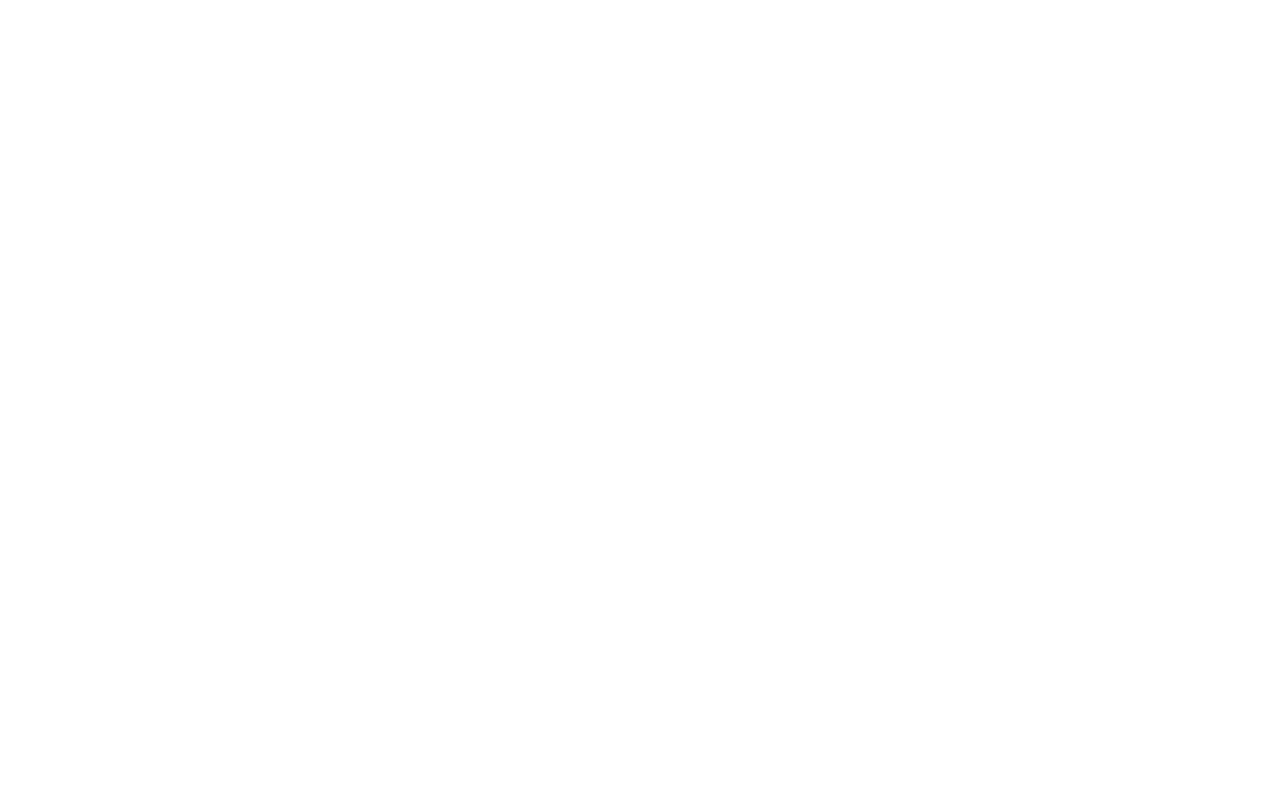
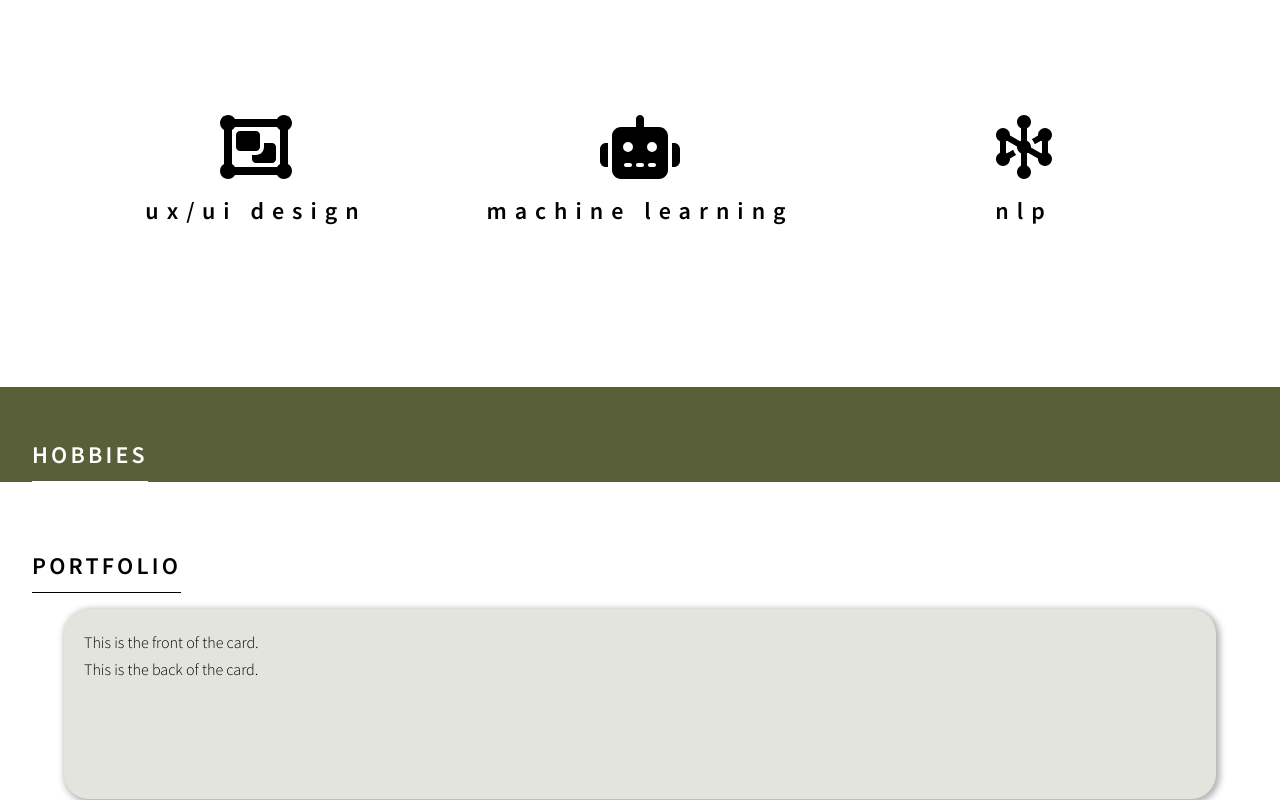
Before and after one commit to jeniichee/personal-website, a React (Create React App) app: page / in a window 1280 px wide. Shown: the part 2071-2871 px from the top of the page. Before the commit the page ends 858 px from the top, so only its background shows below. Built offline with nearby package versions, Linux system fonts and the light colour scheme; a web font is replaced by a local one.

Commit message:
fixed project background

```diff
--- a/src/App.js
+++ b/src/App.js
@@ -1,6 +1,5 @@
 import React from "react";
 import "./App.css";
-import { BrowserRouter as Router, Route, Routes } from "react-router-dom";
 
 import Navbar from "./components/Navbar/Navbar";
 import Home from "./components/Home/Home";
@@ -8,21 +7,20 @@
 import Portfolio from "./components/Portfolio/Portfolio";
 import Yuki from "./components/Yuki/Yuki";
 import Contact from "./components/Contact/Contact";
+import { BrowserRouter } from "react-router-dom";
 
 function App() {
   return (
-    <Router>
-      <div className="App">
-        <Navbar />
-        <Routes>
-          <Route path="/" element={<Home />} />
-          <Route path="/about" element={<About />} />
-          <Route path="/portfolio" element={<Portfolio />} />
-          <Route path="/yuki" element={<Yuki />} />
-          <Route path="/contact" element={<Contact />} />
-        </Routes>
-      </div>
-    </Router>
+    <BrowserRouter>
+    <div className="App">
+      <Navbar />
+      <Home />
+      <About />
+      <Portfolio />
+      <Yuki />
+      <Contact />
+    </div>
+    </BrowserRouter>
   );
 }
 
--- a/src/components/About/About.css
+++ b/src/components/About/About.css
@@ -25,10 +25,13 @@
 
 .background-content {
   display: block;
-  width: 440px;
-  height: 340px;
+  width: 900px;
+  height: 500px;
+  writing-mode: horizontal-tb;
   background-color: #283618;
   color: white;
+  padding: 2em;
+  font-size: larger;
 }
 
 /* Interests */
@@ -65,7 +68,7 @@
 
 .hobbies {
   width: auto;
-  min-height: 100vh;
+  min-height: min-content;
   background-color: #595f39;
 }
 
--- a/src/components/About/About.js
+++ b/src/components/About/About.js
@@ -8,16 +8,18 @@
   faRobot,
   faHexagonNodes,
 } from "@fortawesome/free-solid-svg-icons";
+import text from "../../assets/about-background.js";
 
 import "./About.css";
 
 function About() {
+
   return (
     <div className="about">
       <section className="background">
         <h2 className="major">Background</h2>
         <div className="background-container">
-          <span className="background-content">hello</span>
+          <p className="background-content">{text}</p>
           <img
             className="background-img"
             src={require("../../assets/Jennifer Cheung.jpg")}
--- a/src/components/Portfolio/Portfolio.css
+++ b/src/components/Portfolio/Portfolio.css
@@ -1,5 +1,26 @@
-#portfolio {
-  min-height: 100vh;
-  height: 100vh;
+.portfolio {
+  height: auto;
   width: 100%;
 }
+
+.projects {
+  align-items: center;
+  background-color: #e4e4de;
+  border-radius: 25px;
+  box-shadow: 2px 2px 6px 2px rgba(0, 0, 0, 0.3);
+  height: auto;
+  justify-content: center;
+  margin: 0 auto;
+  width: 90%;
+
+}
+
+.card {
+  border-radius: 25px;
+  background-image: url();
+  background-position: left top;
+  background-repeat: repeat;
+  padding: 20px;
+  width: 400px;
+  height: 150px;
+}
--- a/src/components/Portfolio/Portfolio.js
+++ b/src/components/Portfolio/Portfolio.js
@@ -2,11 +2,20 @@
 import "./Portfolio.css";
 
 function Portfolio() {
+
   return (
-    <section id="portfolio">
+    <section className="portfolio">
       <h2 className="major">Portfolio</h2>
-      <div className="project">
-        {/* Add each project as a component or an object */}
+      <div className="projects">
+        <div className="card" >
+          <div className="card-front">
+            This is the front of the card.
+            <div className="card-back">
+              This is the back of the card.
+            </div>
+          </div>
+        </div>
+
       </div>
     </section>
   );
@@ -18,3 +27,4 @@
 // click on each project to learn more about the project/takeaways/blog+code snippets
 // // takes u to a different page
 // have a small section to request full code
+// project cards
```
Also changed, not shown: 1 other file (tests, documents, lock files or other folders).
